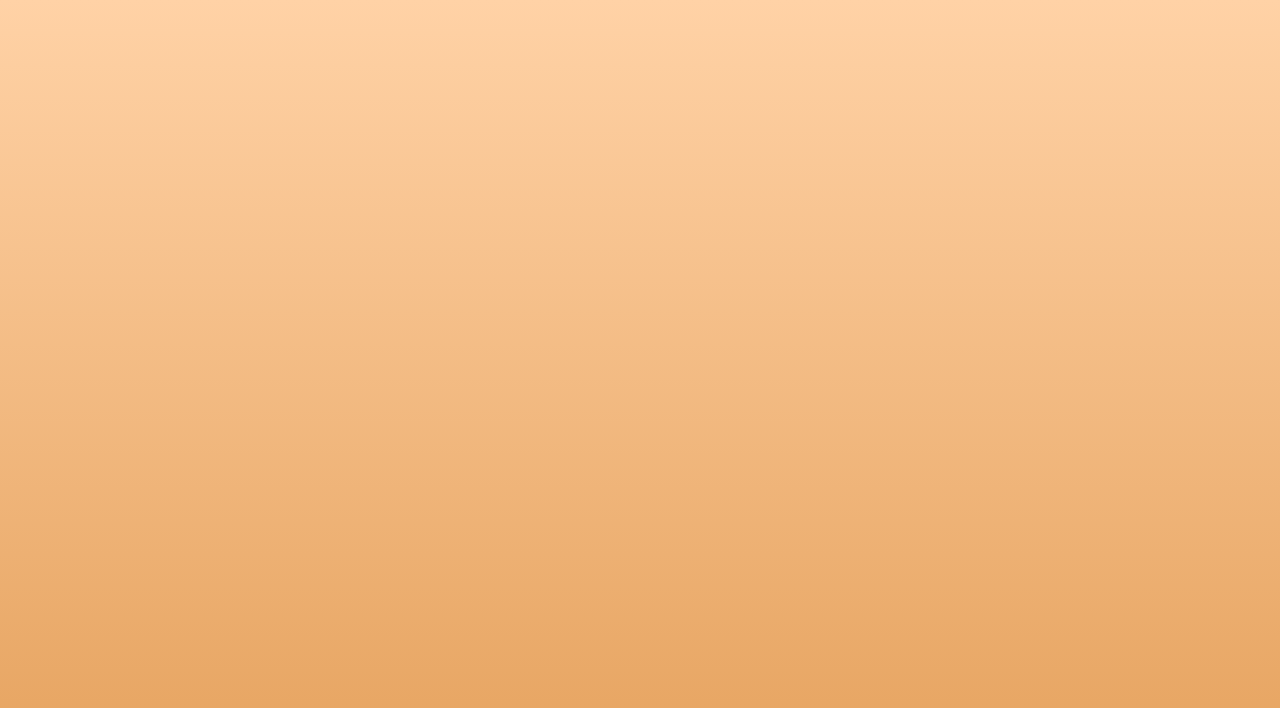
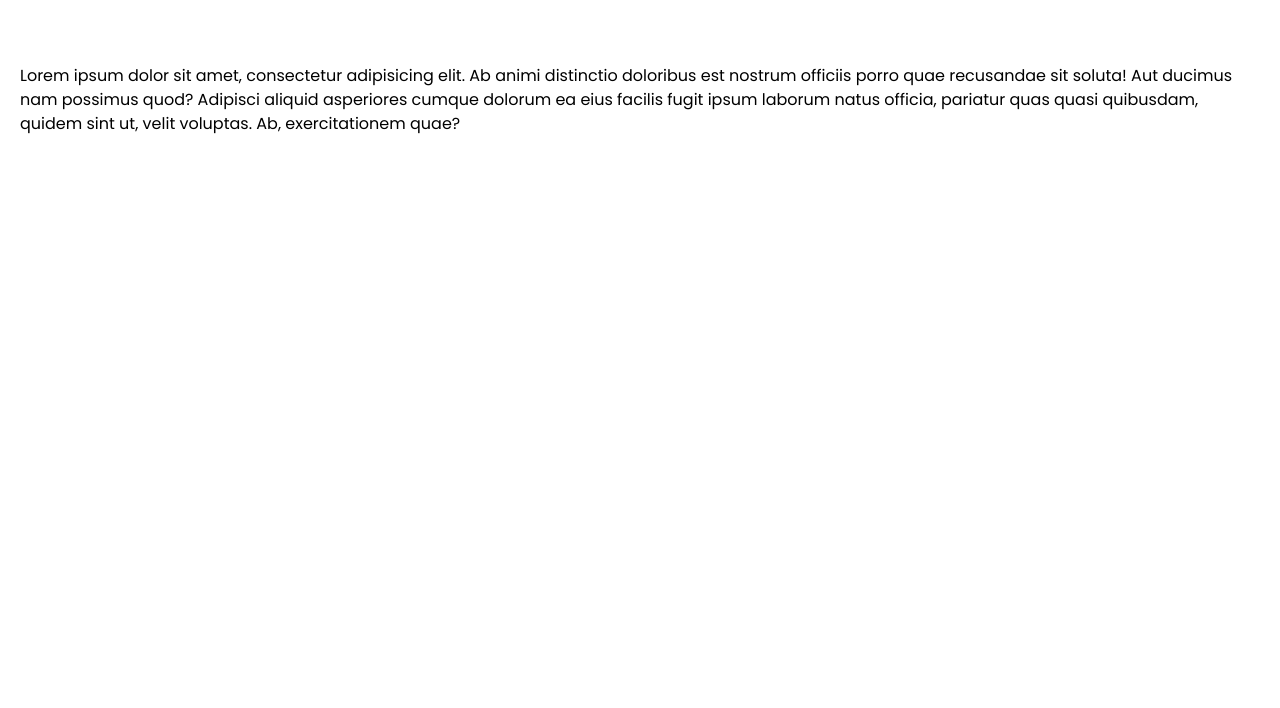
Before and after one commit to MogliCodes/moglicodes.dev, a Nuxt app: page /blog in a window 1280 px wide. Before the commit this address had no page. Shown: the top 708 px of the page. Built offline with nearby package versions, Linux system fonts and the light colour scheme.

Commit message:
Add layout components container, grid and background

```diff
--- a/app.vue
+++ b/app.vue
@@ -3,6 +3,7 @@
     <NuxtLayout>
       <NuxtPage />
     </NuxtLayout>
+    <LayoutMoBackground />
   </div>
 </template>
 
--- /dev/null
+++ b/components/layout/MoContainer.vue
@@ -0,0 +1,5 @@
+<template>
+  <div class="container">
+    <slot></slot>
+  </div>
+</template>
--- /dev/null
+++ b/components/layout/MoGrid.vue
@@ -0,0 +1,24 @@
+<template>
+  <div class="md:grid gap-8" :class="classes">
+    <slot></slot>
+  </div>
+</template>
+
+<script setup>
+import { computed } from 'vue'
+const props = defineProps({
+  gridColumns: {
+    type: String,
+    required: true,
+  },
+  gridClasses: {
+    type: String,
+    required: false,
+  }
+})
+
+const classes = computed(() => {
+    return `grid-cols-${props.gridColumns}`
+})
+
+</script>
--- a/layouts/default.vue
+++ b/layouts/default.vue
@@ -1,5 +1,5 @@
 <template>
-  <div class="bg-gradient-to-b from-primary-lighter to-primary-darker min-h-screen">
+  <div class="min-h-screen">
     <slot />
   </div>
 </template>
--- /dev/null
+++ b/pages/blog/index.vue
@@ -0,0 +1,23 @@
+<template>
+  <MoContainer>
+    <MoGrid grid-columns="3">
+      <div>
+        <h1 class="text-2xl text-white">Blog Page</h1>
+      </div>
+      <div>
+        <p>Lorem ipsum dolor sit amet, consectetur adipisicing elit. Ab animi distinctio doloribus est nostrum officiis porro quae recusandae sit soluta! Aut ducimus nam possimus quod? Adipisci aliquid asperiores cumque dolorum ea eius facilis fugit ipsum laborum natus officia, pariatur quas quasi quibusdam, quidem sint ut, velit voluptas. Ab, exercitationem quae?</p>
+      </div>
+    </MoGrid>
+  </MoContainer>
+</template>
+<script>
+import MoContainer from "~/components/layout/MoContainer"
+import MoGrid from "../../components/layout/MoGrid";
+
+export default {
+  components: {
+    MoGrid,
+    MoContainer
+  }
+}
+</script>
--- a/pages/index.vue
+++ b/pages/index.vue
@@ -1,10 +1,12 @@
 <template>
-    <div class="max-w-2xl mx-auto min-h-screen flex items-center justify-center">
-        <div class="text-center">
-          <h1 class="font-display text-5xl mb-4">Welcome to MogliCodes</h1>
-          <p class="text-lg">
-            Currently I'm working on the new version of this website. Stay tuned!
+    <LayoutMoContainer>
+      <LayoutMoGrid grid-columns="2">
+        <div>
+          <AtomsMoHeadline headline-type="h1" text="Welcome to the jungle! You found the most fun place about Web Development!" />
+          <p>
+            MogliCodes is a YouTube Channel dedicated to everything fun about web development. You won‘t get in-depth tutorials instead you will see me struggle and fail but eventually succeed. Hopefully.
           </p>
         </div>
-    </div>
+      </LayoutMoGrid>
+    </LayoutMoContainer>
 </template>
--- a/tailwind.config.js
+++ b/tailwind.config.js
@@ -1,5 +1,6 @@
 /** @type {import('tailwindcss').Config} */
 module.exports = {
+  mode: 'jit',
   content: [
     './assets/**/*.{vue,js,css}',
     './components/**/*.{vue,js}',
@@ -8,6 +9,12 @@ module.exports = {
     './plugins/**/*.{js,ts}',
   ],
   theme: {
+    container: {
+      center: true,
+      screens: {
+        '2xl': '1240px'
+      }
+    },
     fontFamily: {
       sans: ['Poppins'],
       display: ['Chewy'],
```
